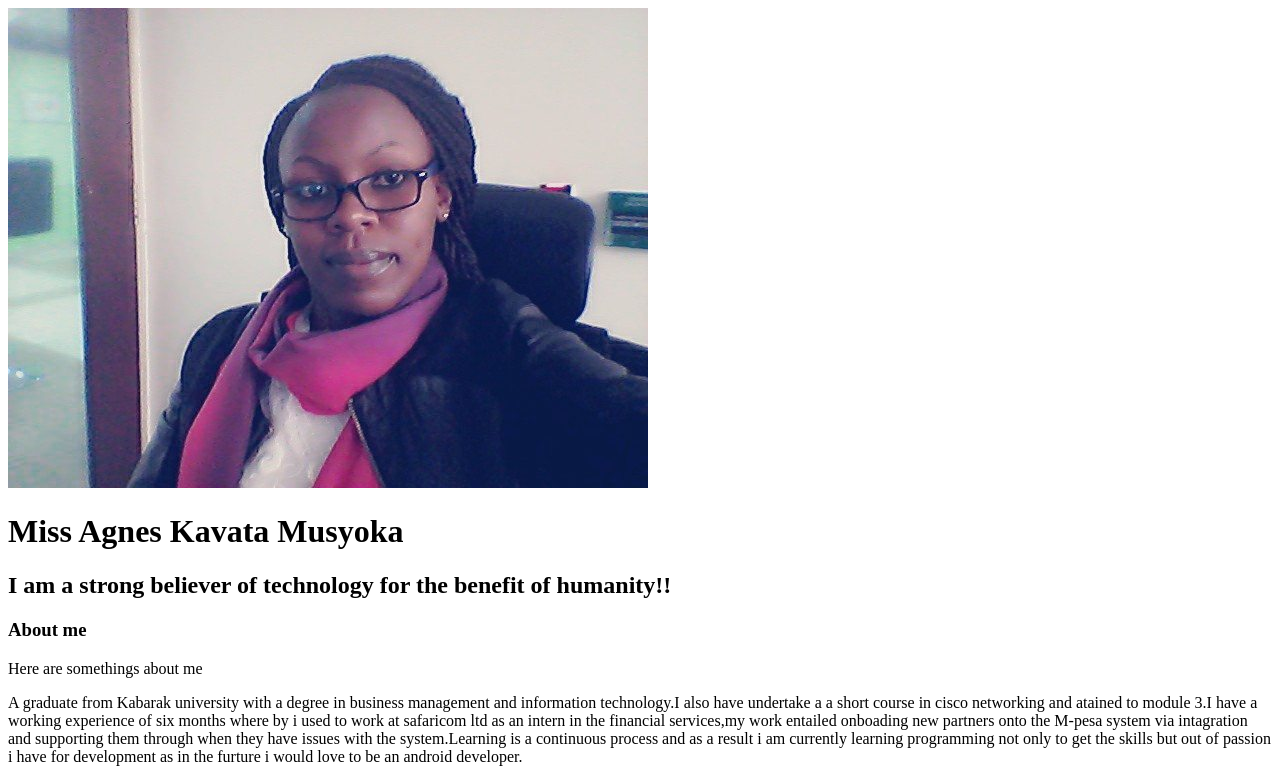
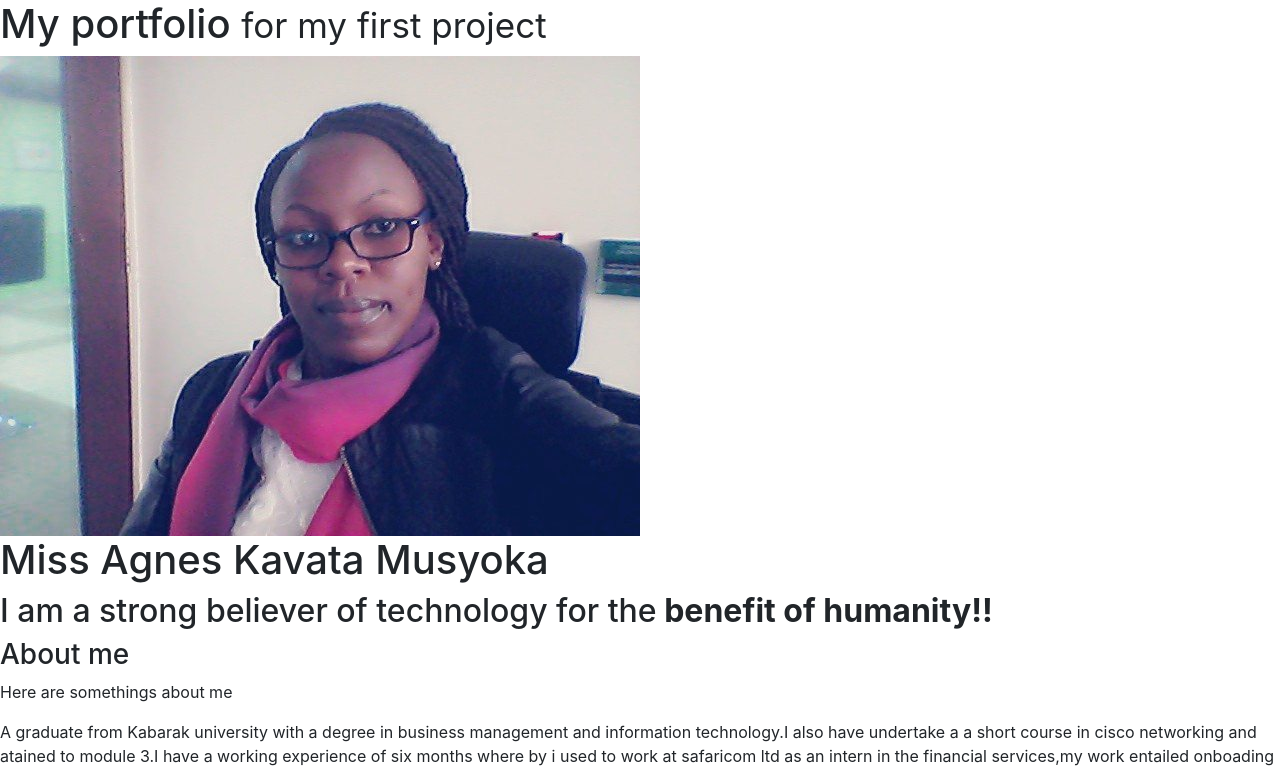
Before and after one commit to kavata9/Akavata9.github.io, a plain HTML site: page index.html in a window 1280 px wide. Shown: the top 772 px of the page. Drawn offline with nearby package versions, Linux system fonts and the light colour scheme.

Commit message:
make changes on the README folder

```diff
--- a/index.html
+++ b/index.html
@@ -1,11 +1,16 @@
 <!DOCTYPE html>
 <html>
 <head>
-  <link href="css/styles.css" rel="stylesheet" type="text/css" media="all">
-  <title>My portfolio</title>
+  <meta charset="utf-8">
+    <title>My portfolio</title>
+  <link href="css/styles.css" rel="stylesheet" type="text/css">
+  <link href="css/bootstrap.css" rel="stylesheet" type="text/css">
 </head>
 <body>
-  <img src="Pics/image.jpg" alt="A photo of me">
+  <div class="page-header">
+  <h1>My portfolio <small>for my first project</small></h1>
+</div>
+<img src="Pics/image.jpg" alt="A photo of me">
   <h1>Miss Agnes Kavata Musyoka</h1>
   <div class="column">
   <h2 class="important">I am a strong believer of technology for the<strong> benefit of humanity!!</strong></h2>
```
